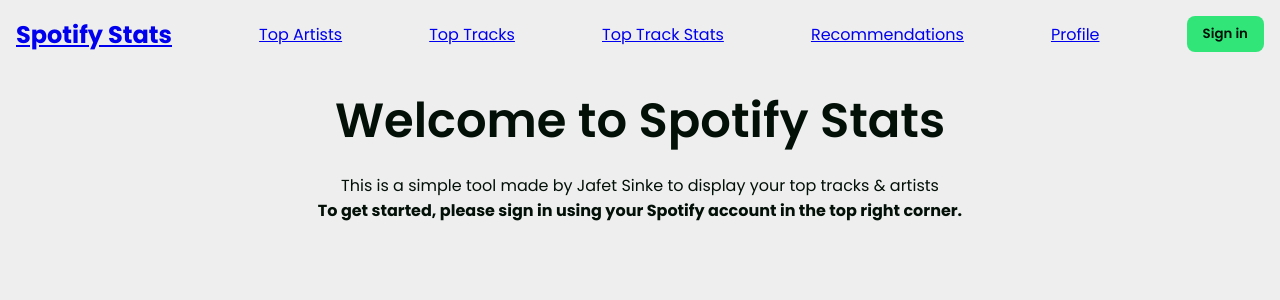
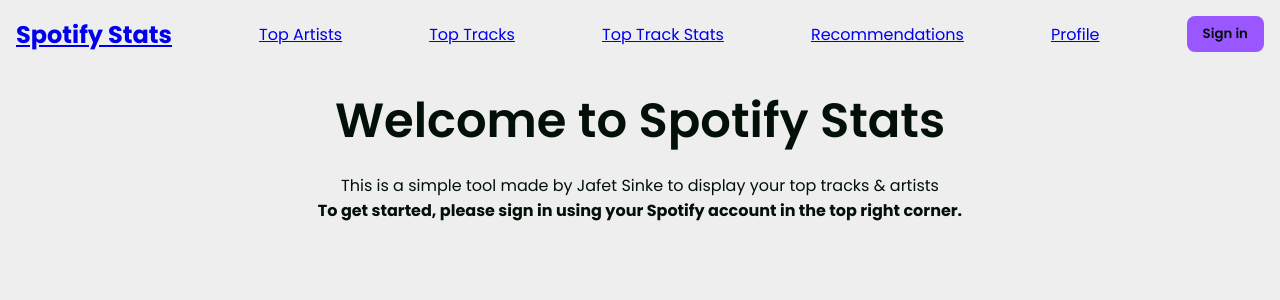
Before and after one commit to jafetsinke/SpotifyStatistics, a Next.js app in the folder spotify-stats/: page / in a window 1280 px wide. Shown: the top 300 px of the page. Built offline with nearby package versions, Linux system fonts and the light colour scheme; no server answers.

Commit message:
change main color
purpull

```diff
--- a/spotify-stats/styles/globals.css
+++ b/spotify-stats/styles/globals.css
@@ -1,7 +1,7 @@
 @import url('https://fonts.googleapis.com/css2?family=Poppins:ital,wght@0,100;0,200;0,300;0,400;0,500;0,600;0,700;0,800;0,900;1,100;1,200;1,300;1,400;1,500;1,600;1,700;1,800;1,900&display=swap');
 
 :root {
-  --main-color: rgb(49, 229, 121);
+  --main-color: rgb(154, 87, 255);
   --dark-bg: rgb(3, 16, 8);
   --light-bg: #eee;
 }
```
